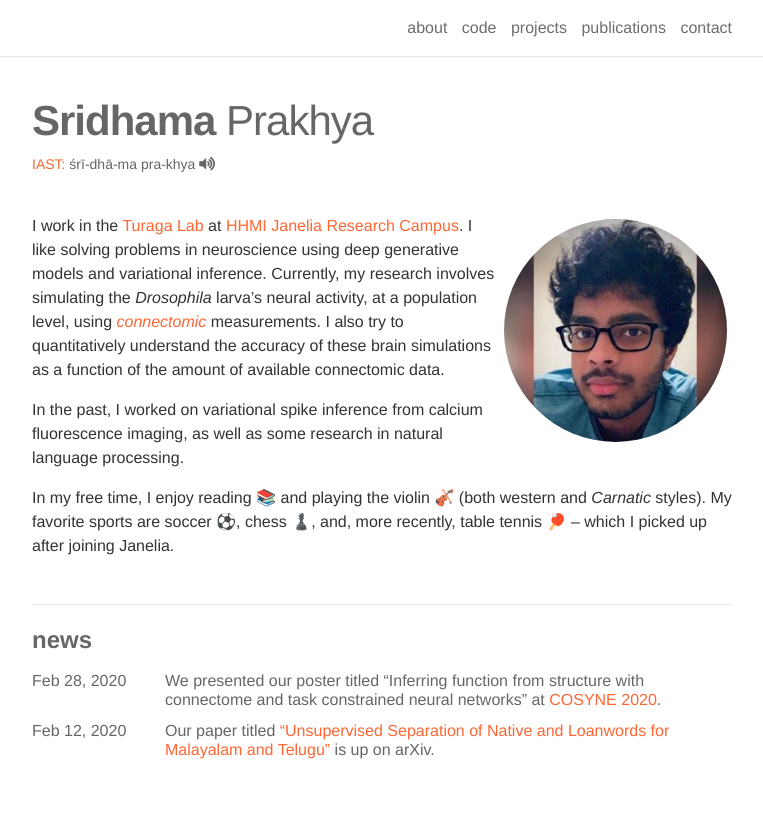
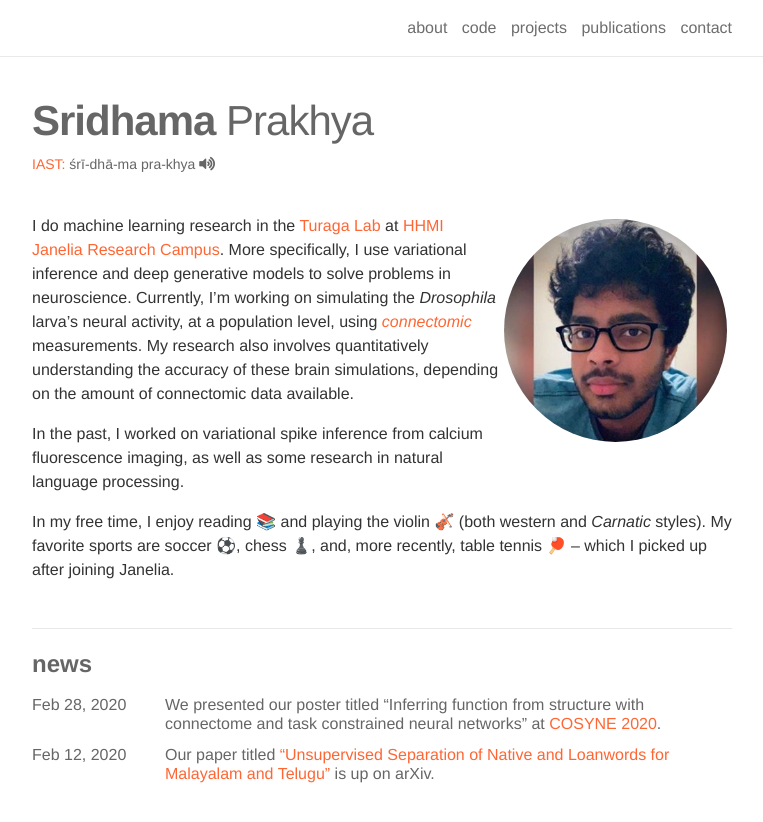
Before and after one commit to Sridhama/sridhama.github.io, a Jekyll site: the page built from _pages/about.md, in a window 1280 px wide. Shown: the top 822 px of the page, without its empty margins (258-1021 px from the left). Built offline with Jekyll 4.4.1, drawn with Linux system fonts in a browser that asks for light colours.

Commit message:
fixed bio

```diff
--- a/_pages/about.md
+++ b/_pages/about.md
@@ -10,7 +10,7 @@ profile:
 news: true
 social: true
 ---
-I work in the [Turaga Lab](https://www.janelia.org/lab/turaga-lab){:target="_blank"} at [HHMI Janelia Research Campus](https://www.janelia.org){:target="_blank"}. I like solving problems in neuroscience using deep generative models and variational inference. Currently, my research involves simulating the _Drosophila_ larva's neural activity, at a population level, using [_connectomic_](https://en.wikipedia.org/wiki/Connectome){:target="_blank"} measurements. I also try to quantitatively understand the accuracy of these brain simulations as a function of the amount of available connectomic data.
+I do machine learning research in the [Turaga Lab](https://www.janelia.org/lab/turaga-lab){:target="_blank"} at [HHMI Janelia Research Campus](https://www.janelia.org){:target="_blank"}. More specifically, I use variational inference and deep generative models to solve problems in neuroscience. Currently, I'm working on simulating the _Drosophila_ larva's neural activity, at a population level, using [_connectomic_](https://en.wikipedia.org/wiki/Connectome){:target="_blank"} measurements. My research also involves quantitatively understanding the accuracy of these brain simulations, depending on the amount of connectomic data available.
 
 In the past, I worked on variational spike inference from calcium fluorescence imaging, as well as some research in natural language processing.
 
```
